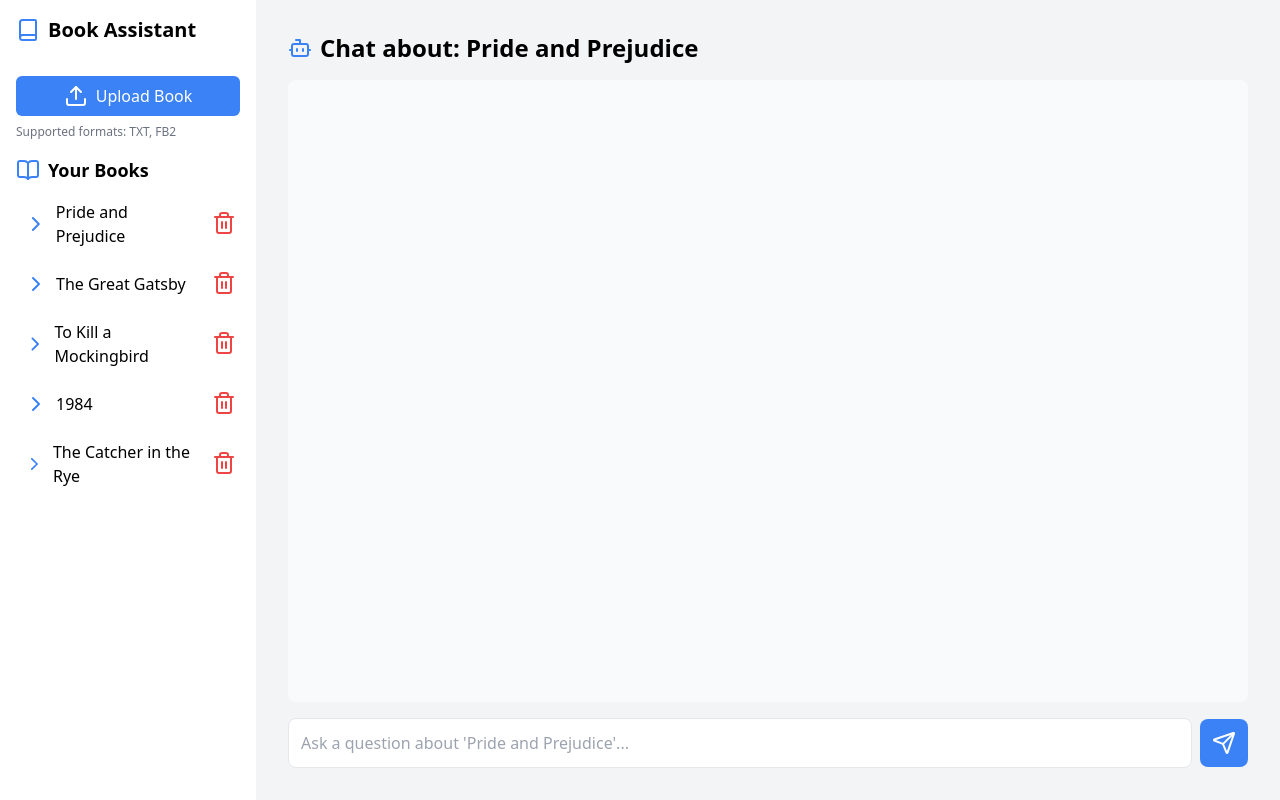
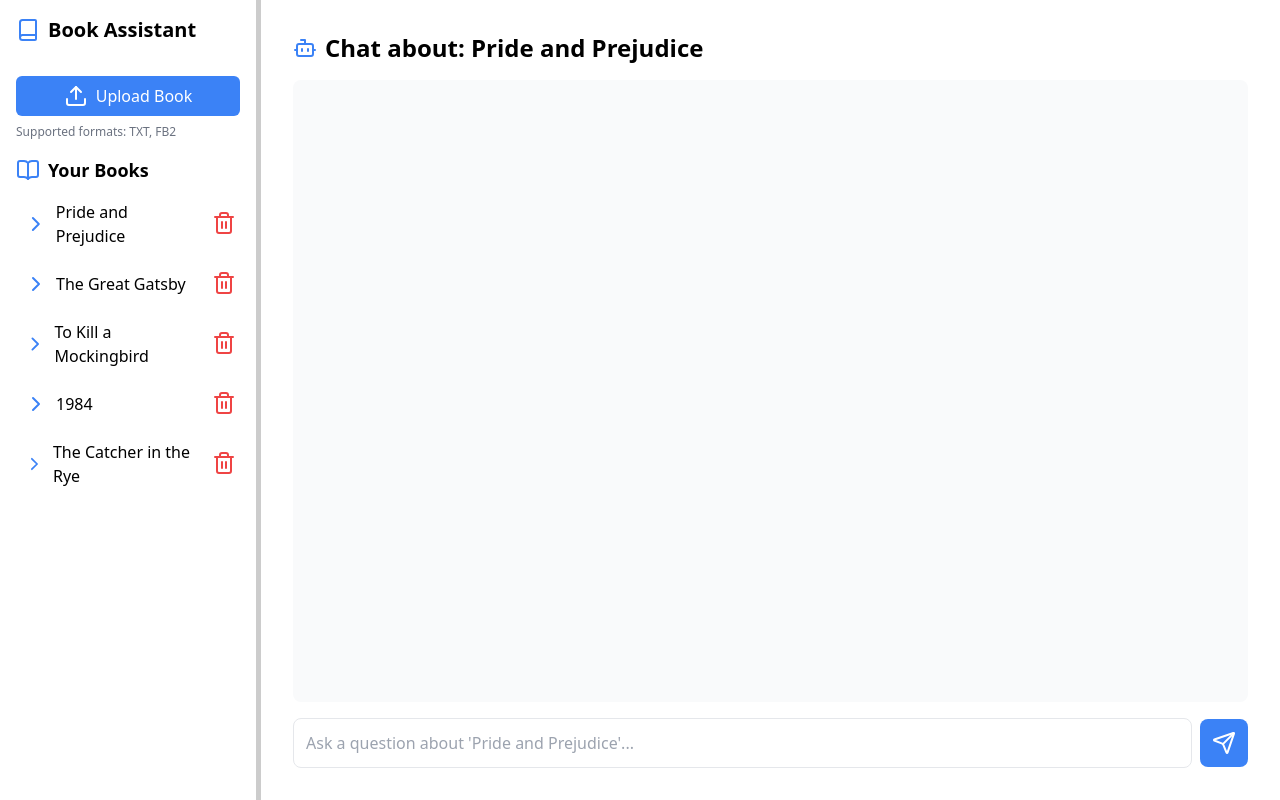
Before and after one commit to averyanovalex/book_assistant, a Flask app: page /chat/1 in a window 1280 px wide. Run offline with Flask 3, Linux system fonts and the light colour scheme; some libraries are stand-ins or nearby versions.

Commit message:
add slider

```diff
--- a/ui_test2/templates/layout.html
+++ b/ui_test2/templates/layout.html
@@ -7,10 +7,42 @@
     <script src="https://cdn.tailwindcss.com"></script>
     <script src="https://unpkg.com/htmx.org@1.9.2"></script>
     <script src="https://unpkg.com/lucide@latest"></script>
+    <style>
+        html, body {
+            height: 100%;
+            margin: 0;
+        }
+        .resizable {
+            display: flex;
+            flex-direction: row;
+            height: 100%; /* Ensure full height */
+        }
+        .sidebar {
+            flex-shrink: 0;
+            height: 100%; /* Full height for the sidebar */
+            width: 16rem; /* Default width */
+            min-width: 10rem; /* Minimum width */
+            max-width: 24rem; /* Maximum width */
+        }
+        .splitter {
+            width: 5px;
+            cursor: ew-resize;
+            background-color: #ccc;
+        }
+        .splitter:hover {
+            background-color: #999;
+        }
+        .main-content {
+            flex-grow: 1;
+            height: 100%; /* Full height for the main content */
+            overflow-y: auto;
+        }
+    </style>
 </head>
-<body class="bg-gray-100">
-    <div class="flex h-screen">
-        <aside class="bg-white w-64 h-screen overflow-y-auto p-4">
+<body>
+    <div class="resizable">
+        <!-- Sidebar -->
+        <aside class="sidebar bg-white overflow-y-auto p-4">
             <nav>
                 <a href="/" class="flex items-center space-x-2 mb-8">
                     <i data-lucide="book" class="text-blue-500"></i>
@@ -46,15 +78,49 @@
                 </ul>
             </nav>
         </aside>
-        <main class="flex-1 overflow-y-auto p-8">
+
+        <!-- Splitter -->
+        <div class="splitter"></div>
+
+        <!-- Main Content -->
+        <main class="main-content p-8">
             {% block content %}{% endblock %}
         </main>
     </div>
+
     <div id="upload-modal" class="fixed inset-0 bg-black bg-opacity-50 hidden items-center justify-center z-50">
         <!-- Upload form will be loaded here -->
     </div>
+
     <script>
         lucide.createIcons();
+
+        const splitter = document.querySelector('.splitter');
+        const sidebar = document.querySelector('.sidebar');
+        const resizable = document.querySelector('.resizable');
+
+        let isResizing = false;
+
+        splitter.addEventListener('mousedown', (e) => {
+            isResizing = true;
+            document.body.style.cursor = 'ew-resize';
+        });
+
+        document.addEventListener('mousemove', (e) => {
+            if (!isResizing) return;
+            const newWidth = e.clientX;
+            const minWidth = parseInt(getComputedStyle(sidebar).minWidth, 10);
+            const maxWidth = parseInt(getComputedStyle(sidebar).maxWidth, 10);
+
+            if (newWidth >= minWidth && newWidth <= maxWidth) {
+                sidebar.style.width = `${newWidth}px`;
+            }
+        });
+
+        document.addEventListener('mouseup', () => {
+            isResizing = false;
+            document.body.style.cursor = 'default';
+        });
     </script>
 </body>
 </html>
```
Lines whose indentation alone changed are shown as unchanged.
